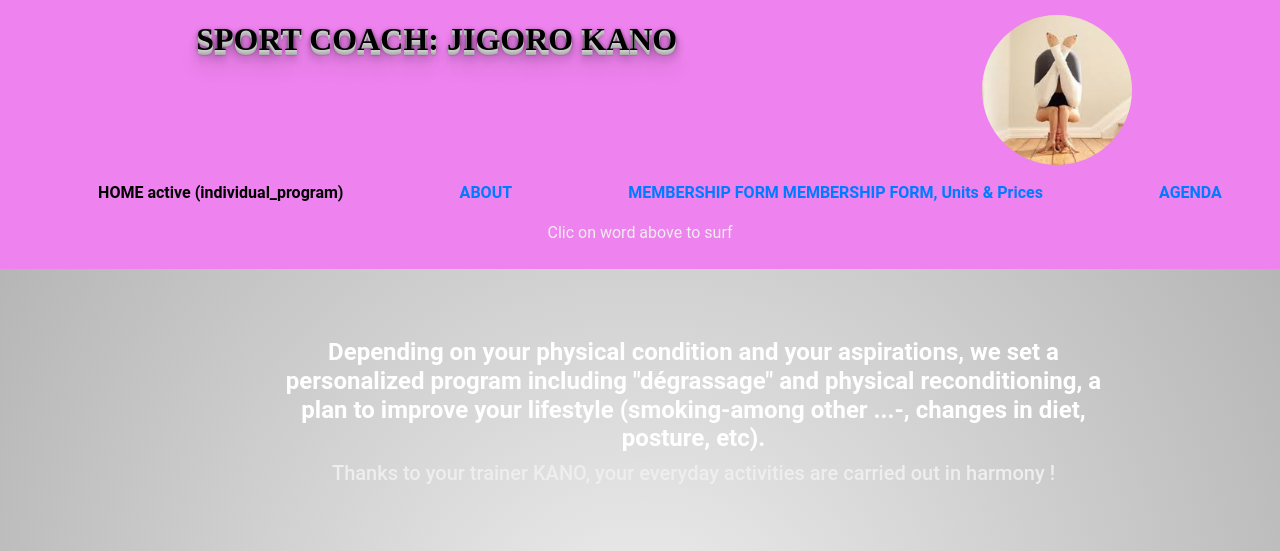
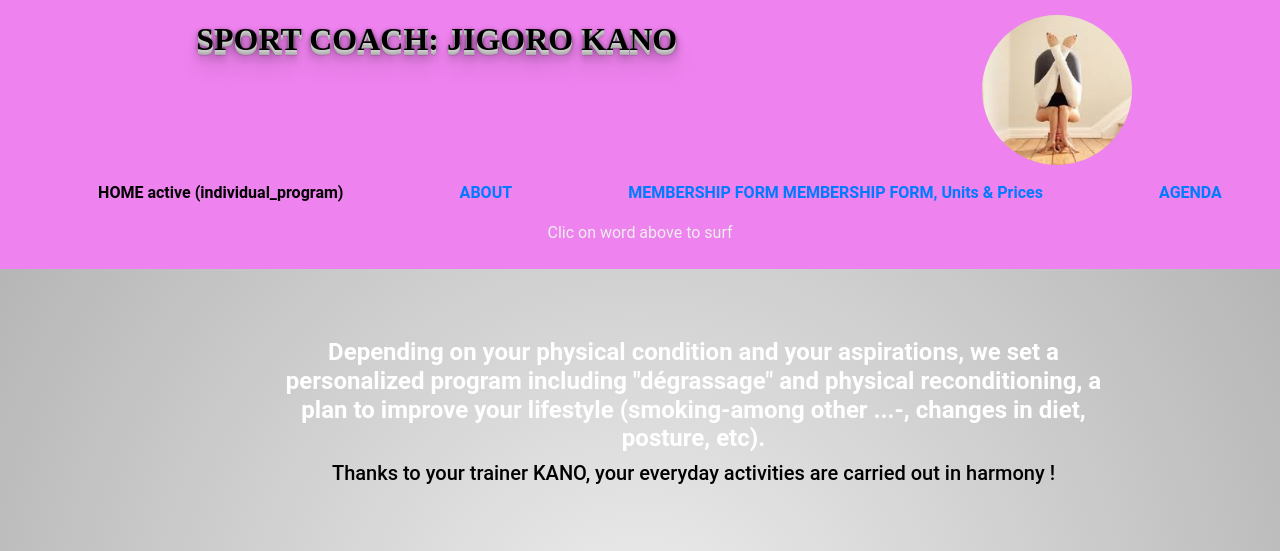
Before and after one commit to NTUMBA/Coach_Kano, a plain HTML site: page individual_program.html in a window 1280 px wide. Shown: the top 551 px of the page. Drawn offline with nearby package versions, Linux system fonts and the light colour scheme.

Commit message:
Fixe sentence color into individual_program file

```diff
--- a/individual_program.html
+++ b/individual_program.html
@@ -63,7 +63,7 @@
               <h4>Depending on your physical condition and your aspirations, we set a personalized program including &quot;dégrassage&quot;
                and physical reconditioning, a plan to improve your lifestyle (smoking-among other ...-, changes in diet, posture, etc).</h4>
             </div>
-              <h5>Thanks to your trainer KANO, your everyday activities are carried out in harmony !</h5>
+              <h5 class="colortext">Thanks to your trainer KANO, your everyday activities are carried out in harmony !</h5>
                <!-- <video autoplay loop id="bgvid">
                 <source src="https://a0.muscache.com/airbnb/static/P1-background-vid-compressed-2.webm" type="video/webm">
                  <source src="https://a0.muscache.com/airbnb/static/P1-background-vid-compressed-2.mp4" type="video/mp4">
```
